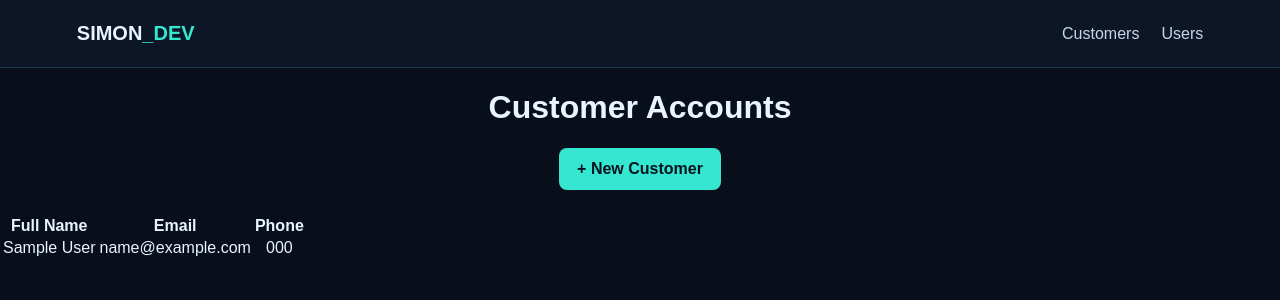
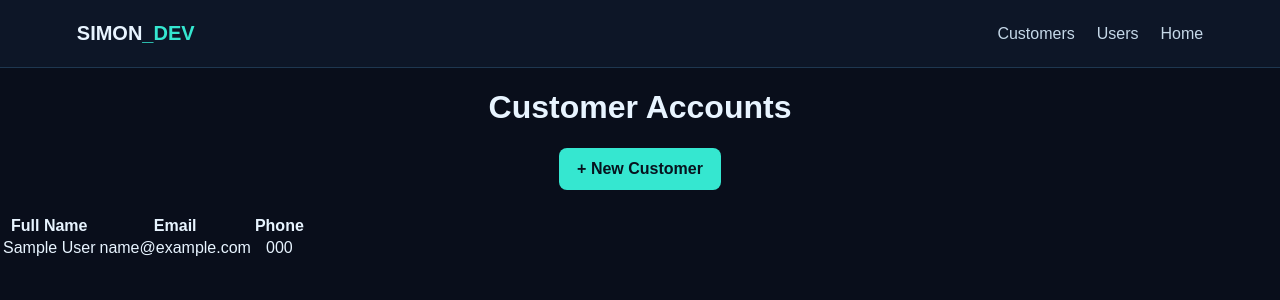
Before and after one commit to Lainnnnyo/pos-foundation, a CodeIgniter 4 app: the page made by app/Views/customers/index.php in a window 1280 px wide. Shown: the top 300 px of the page. Run offline with PHP 8.4 and a stand-in for CodeIgniter, Linux system fonts and the light colour scheme; the template is opened without the code that fills it: most values are stand-ins (such as "Sample title", 1, 10 or a date in 2020); some libraries are stand-ins or nearby versions.

Commit message:
Update index.php

```diff
--- a/app/Views/customers/index.php
+++ b/app/Views/customers/index.php
@@ -12,6 +12,7 @@
         <nav aria-label="Main navigation">
             <a href="/customers">Customers</a>
             <a href="/users">Users</a>
+            <a href="/index.php">Home</a>
         </nav>
     </header>
 
```
